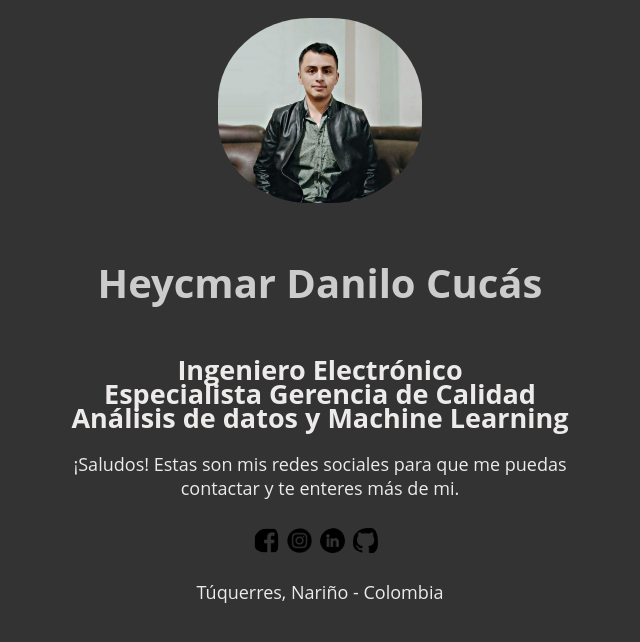
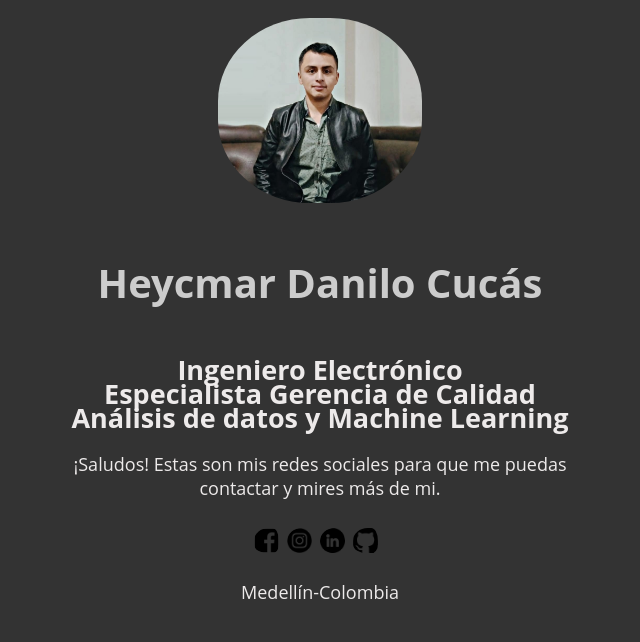
Before and after one commit to Heycmar/heycmar, a plain HTML site: page docs/index.html in a window 1280 px wide. Shown: the whole page, without its empty margins (320-960 px from the left). Drawn offline with Linux system fonts and the light colour scheme.

Commit message:
Actualización

```diff
--- a/docs/index.html
+++ b/docs/index.html
@@ -21,7 +21,7 @@
 
             <main class="principal">
                 <p>¡Saludos! Estas son mis redes sociales
-                para que me puedas contactar y te enteres más de mi.</p>
+                para que me puedas contactar y mires más de mi.</p>
             </main>
 
             <div class="enlaces">
@@ -32,8 +32,7 @@
             </div>
 
             <footer class="princ">
-                <p>Túquerres,
-                Nariño - Colombia
+                <p>Medellín-Colombia
                 </p>
             </footer>
         </div>
```
